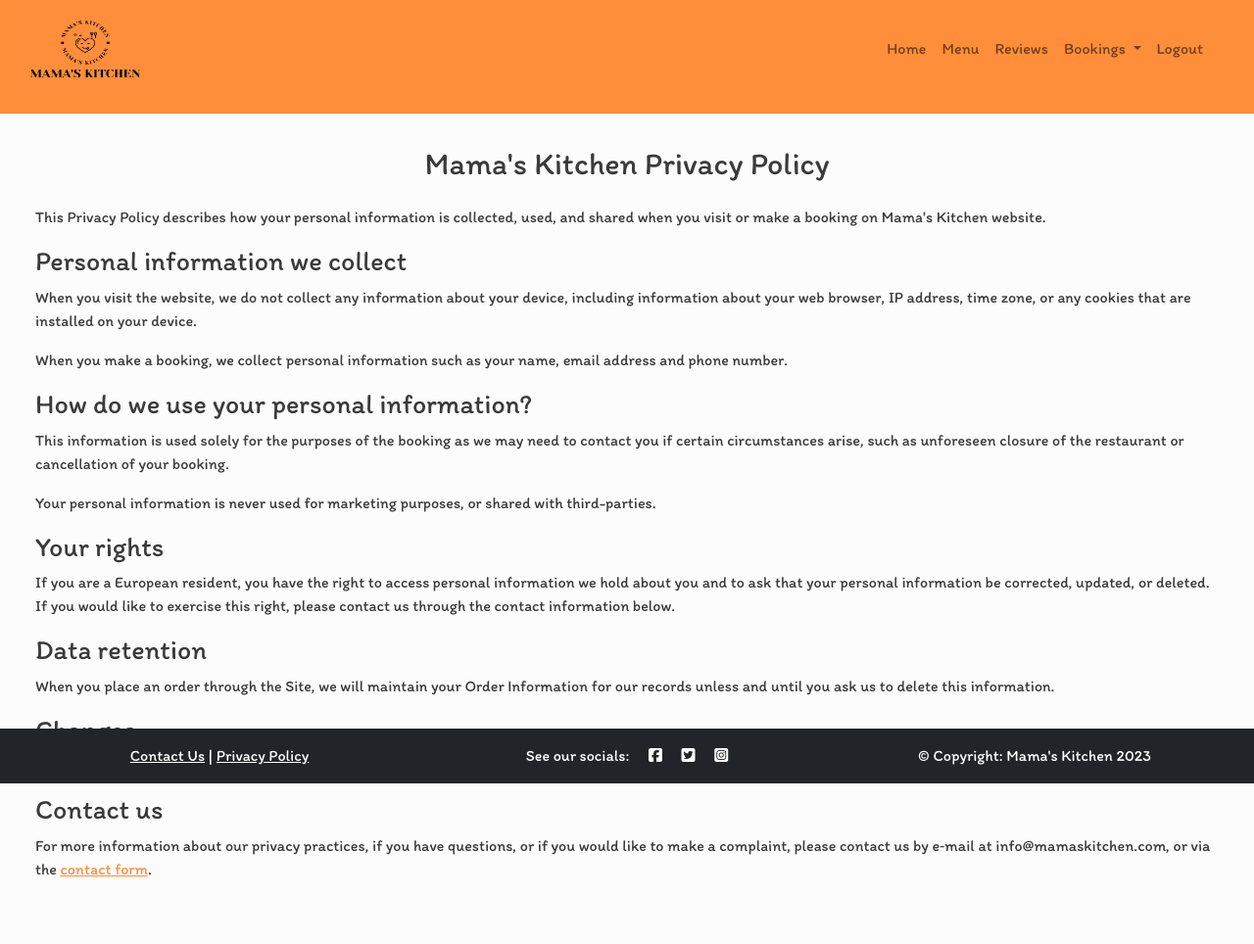
After one commit to Roybin0/mamaskitchen, a Django app: page /privacy-policy in a window 1280 px wide. The commit adds this page. Shown: the whole page at 98% size. Run offline with Django 3.2, Linux system fonts and the light colour scheme; the visitor is signed in with stand-in values (Sample User, id 1); some libraries are stand-ins or nearby versions; some web fonts are replaced.

Commit message:
Add privacy policy

```diff
--- a/bookings/views.py
+++ b/bookings/views.py
@@ -16,6 +16,18 @@ def thankyou(request):
 
 def cancelled(request):
     return render(request, 'cancelled.html')
+
+
+def menu(request):
+    return render(request, 'menu.html')
+
+
+def privacy(request):
+    return render(request, 'privacy.html')
+
+
+def contact(request):
+    return render(request, 'contact.html')
 
 
 def booking(request):
@@ -78,7 +90,3 @@ def delete_booking(request, booking_ref):
         return redirect('cancelled')
 
     return render(request, 'cancel-confirmation.html', {'booking': booking})
-
-
-def menu(request):
-    return render(request, 'menu.html')
--- a/mamaskitchen/urls.py
+++ b/mamaskitchen/urls.py
@@ -29,5 +29,7 @@ urlpatterns = [
     path('cancelled', views.cancelled, name='cancelled'),
     path('thanks/', views.thankyou, name='thankyou'),
     path('menu', views.menu, name='menu'),
+    path('privacy-policy', views.privacy, name='privacy'),
+    path('contact', views.contact, name='contact'),
     path('accounts/', include('allauth.urls')),
 ]
--- a/static/css/style.css
+++ b/static/css/style.css
@@ -25,18 +25,24 @@ h1, h2 {
 /* Site Colours */
 
 .bg-nav-container,
-.bg-message,
-.bg-menu-header,
-.bg-orange {
+.bg-menu-list {
     background-color: #FE8E3A;
 }
 
+.bg-message {
+    background-color: #fcfcfc;
+}
+
 .bg-dropdown-menu {
-    background-color: rgba(33, 37, 42, 0.9);
+    background-color: rgba(33, 37, 42, 0.8);
 }
 
 .bg-welcome-text {
     background-color: rgba(33, 37, 42, 0.6);
+}
+
+.bg-menu-header {
+    background-color: rgba(33, 37, 42, 0.5);
 }
 
 .white-text {
@@ -113,12 +119,6 @@ button[type="submit"] {
     background-color: #FE8E3A;
 }
 
-/* Menu */
-
-.menu-course-header {
-    padding-left: 10px;
-}
-
 /*  Media Queries */
 
 /* Medium screens - up to 768px */
--- a/templates/base.html
+++ b/templates/base.html
@@ -98,7 +98,7 @@
         <div class="row">
             <div class="col-md-8 offset-md-2 pt-3">
                 {% for message in messages %}
-                <div class="alert {{ message.tags }} alert-dismissible fade show bg-message margin-header pt-3 border border-dark"
+                <div class="alert {{ message.tags }} alert-dismissible fade show bg-message pt-2 border border-dark"
                     id="msg" role="alert">
                         {{ message | safe }}
                         <button type="button" class="btn-close" data-bs-dismiss="alert" aria-label="Close"></button>
@@ -121,7 +121,7 @@
     <footer id="footer" class="bg-dark container-fluid text-center fixed-bottom">
         <div class="row align-items-center p-3">
             <div class="col-12 col-md-4 text-center text-white">
-                <a href="#" class="text-white">Contact Us</a> | <a href="#" class="text-white">Privacy Policy</a>
+                <a href="{% url 'contact' %}" class="text-white">Contact Us</a> | <a href="{% url 'privacy' %}" class="text-white">Privacy Policy</a>
             </div>
             <div class="col-12 col-md-4 text-center text-white">
                 See our socials: <i class="fab fa-facebook-square ms-3"></i>
--- a/templates/cancel-confirmation.html
+++ b/templates/cancel-confirmation.html
@@ -41,7 +41,7 @@
 
             <form action="" method="post" class="center-form mx-auto">
                 {% csrf_token %}
-                <button type="submit" value="Delete" class="btn btn-secondary bg-orange dark-text">Cancel Now</button>
+                <button type="submit" value="Delete" class="btn btn-secondary dark-text">Cancel Now</button>
             </form>
         </div>
     </div>
--- /dev/null
+++ b/templates/privacy.html
@@ -0,0 +1,48 @@
+{% extends "base.html" %}
+{% block content %}
+
+<section id="privacy-section" class="container-fluid p-3">
+    <div class="row p-3">
+        <div class="col-12 text-center">
+            <h2>Mama's Kitchen Privacy Policy</h2>
+        </div>
+        <div class="col-12 p-3">
+            <p>This Privacy Policy describes how your personal information is collected, used, and shared when you visit or
+            make a booking on <strong>Mama's Kitchen</strong> website.</p>
+
+            <h3>Personal information we collect</h3>
+            <p>When you visit the website, we do not collect any information about your device, including
+            information about your web browser, IP address, time zone, or any cookies that are installed on your device.</p>
+
+            <p>When you make a booking, we collect personal information such as your name, email address and phone number.</p>
+
+            <h3>How do we use your personal information?</h3>
+            <p>This information is used solely for the purposes of the booking as we may need to contact you if
+                certain circumstances arise, such as unforeseen closure of the restaurant or cancellation of
+                your booking.
+            </p>
+
+            <p>Your personal information is never used for marketing purposes, or shared with third-parties.</p>
+
+            <h3>Your rights</h3>
+            <p>If you are a European resident, you have the right to access personal information we hold about you and to
+            ask that your personal information be corrected, updated, or deleted. If you would like to exercise this right, please
+            contact us through the contact information below.</p>
+
+            <h3>Data retention</h3>
+            <p>When you place an order through the Site, we will maintain your Order Information for our records unless and
+            until you ask us to delete this information.</p>
+
+            <h3>Changes</h3>
+            <p>We may update this privacy policy from time to time in order to reflect, for example, changes to our
+            practices or for other operational, legal or regulatory reasons.</p>
+
+            <h3>Contact us</h3>
+            <p>For more information about our privacy practices, if you have questions, or if you would like to make a
+            complaint, please contact us by e‑mail at info@mamaskitchen.com, or via the <a href="{% url 'contact' %}" class="orange-text">contact form</a>.</p>
+        </div>
+    </div>
+</section>
+
+
+{% endblock %}
```
Also changed, not shown: templates/contact.html (added, +16 -0 lines), templates/menu.html (+16 -16 lines).
